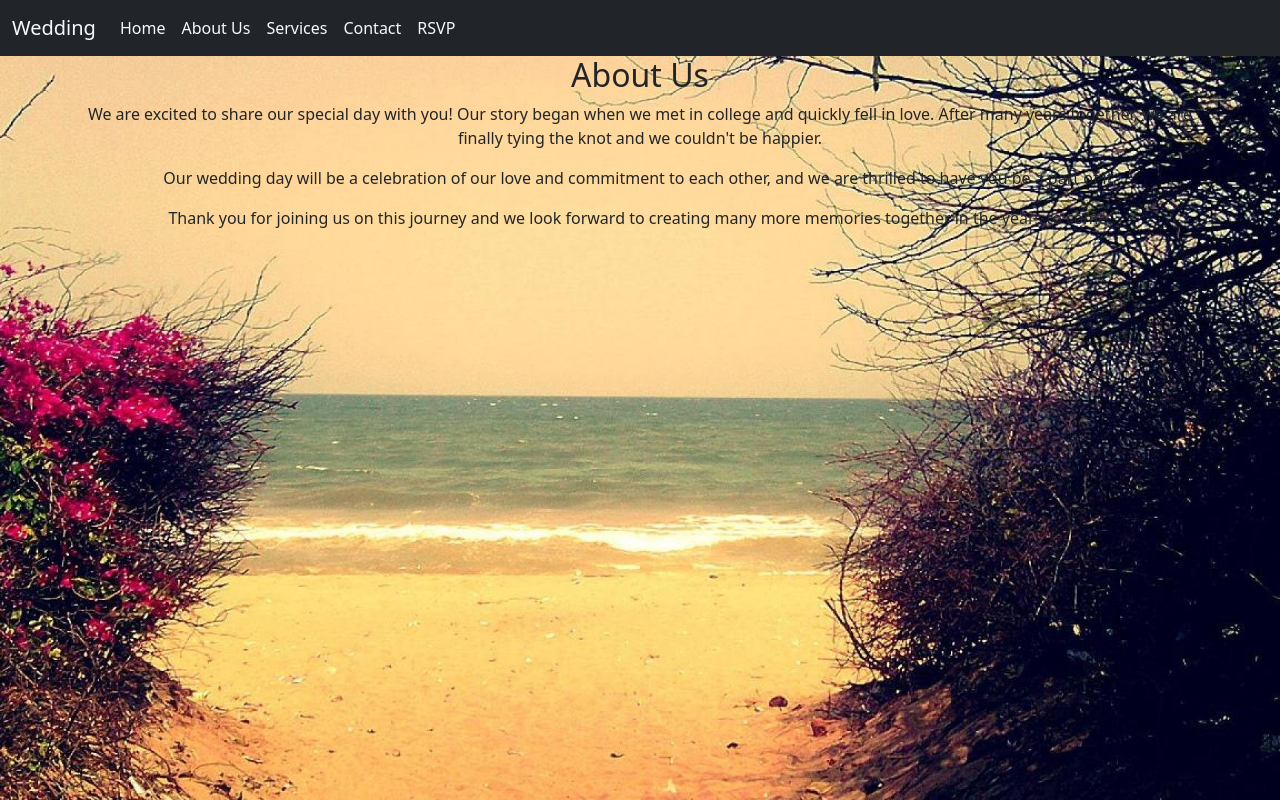
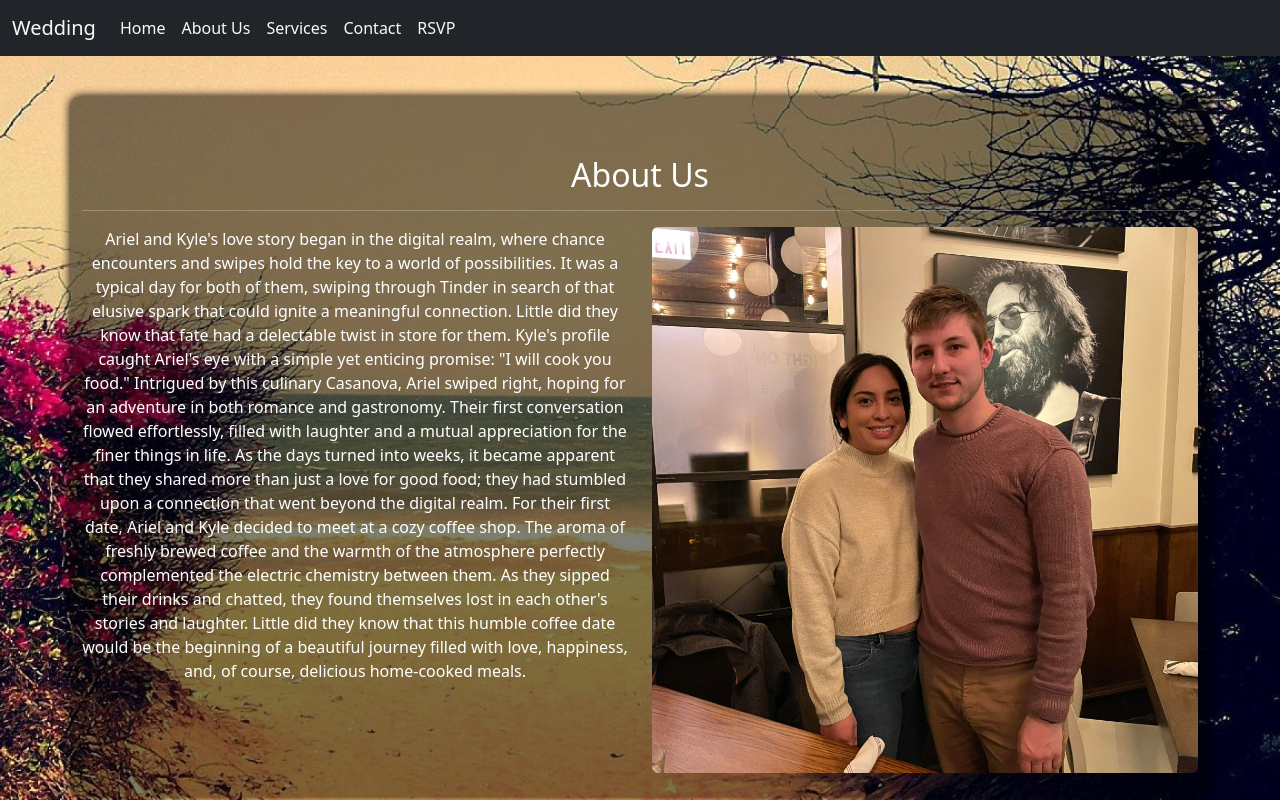
Before and after one commit to Kyle-Kundinger/WeddingRSVP, a React (Create React App) app in the folder client/: page /about in a window 1280 px wide. Built offline with nearby package versions, Linux system fonts and the light colour scheme.

Commit message:
updated about you page and added images to the gallery

```diff
--- a/client/src/components/about.js
+++ b/client/src/components/about.js
@@ -1,17 +1,38 @@
 import React from 'react';
+import US from '../images/US.jpg';
 
 function About() {
   return (
-    <div className="container">
+    <div className="container" style={{
+      paddingTop: '60px',
+      color: 'white',
+      backgroundColor: 'rgba(0, 0, 0, 0.5)',
+      marginTop: '40px',
+      boxShadow: '0 0 10px rgba(0, 0, 0, 1)',
+      borderRadius: '10px',
+    }}>
       <h2>About Us</h2>
+      <hr />
+      <div className="row">
+        <div className="col-md-6 mb-4">
+          <p>
+          Ariel and Kyle's love story began in the digital realm, where chance encounters and swipes hold the key to a world of possibilities. It was a typical day for both of them, swiping through Tinder in search of that elusive spark that could ignite a meaningful connection. Little did they know that fate had a delectable twist in store for them.
+
+Kyle's profile caught Ariel's eye with a simple yet enticing promise: "I will cook you food." Intrigued by this culinary Casanova, Ariel swiped right, hoping for an adventure in both romance and gastronomy. Their first conversation flowed effortlessly, filled with laughter and a mutual appreciation for the finer things in life. As the days turned into weeks, it became apparent that they shared more than just a love for good food; they had stumbled upon a connection that went beyond the digital realm.
+
+For their first date, Ariel and Kyle decided to meet at a cozy coffee shop. The aroma of freshly brewed coffee and the warmth of the atmosphere perfectly complemented the electric chemistry between them. As they sipped their drinks and chatted, they found themselves lost in each other's stories and laughter. Little did they know that this humble coffee date would be the beginning of a beautiful journey filled with love, happiness, and, of course, delicious home-cooked meals.
+          </p>
+        </div>
+        <div className="col-md-6">
+          <img
+            src={US}
+            alt="Ariel and Kyle"
+            className="img-fluid rounded mb-4"
+          />
+        </div>
+      </div>
       <p>
-        We are excited to share our special day with you! Our story began when we met in college and quickly fell in love. After many years together, we are finally tying the knot and we couldn't be happier.
-      </p>
-      <p>
-        Our wedding day will be a celebration of our love and commitment to each other, and we are thrilled to have you be a part of it.
-      </p>
-      <p>
-        Thank you for joining us on this journey and we look forward to creating many more memories together in the years to come.
+
       </p>
     </div>
   );
```
Also changed, not shown: client/src/images/US.jpg (added).
